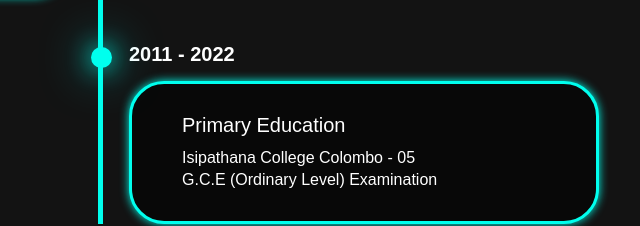
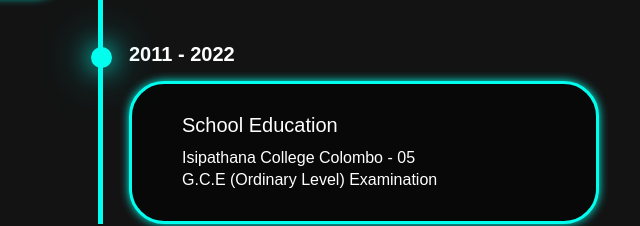
Before and after one commit to DisanduRodrigo/My-Portfolio, a plain HTML site: page index.html in a window 1280 px wide. Shown: the part 2602-2828 px from the top of the page, 541-1181 px from the left. Drawn offline with nearby package versions, Linux system fonts and the light colour scheme.

Commit message:
Updated Portfolio

```diff
--- a/index.html
+++ b/index.html
@@ -161,7 +161,7 @@
         <div class="timeline-dot"></div>
         <div class="timeline-date">2011 - 2022</div>
         <div class="timeline-content">
-          <h3>Primary Education</h3>
+          <h3>School Education</h3>
           <p>
             Isipathana College Colombo - 05<br />
             G.C.E (Ordinary Level) Examination<br />
```
